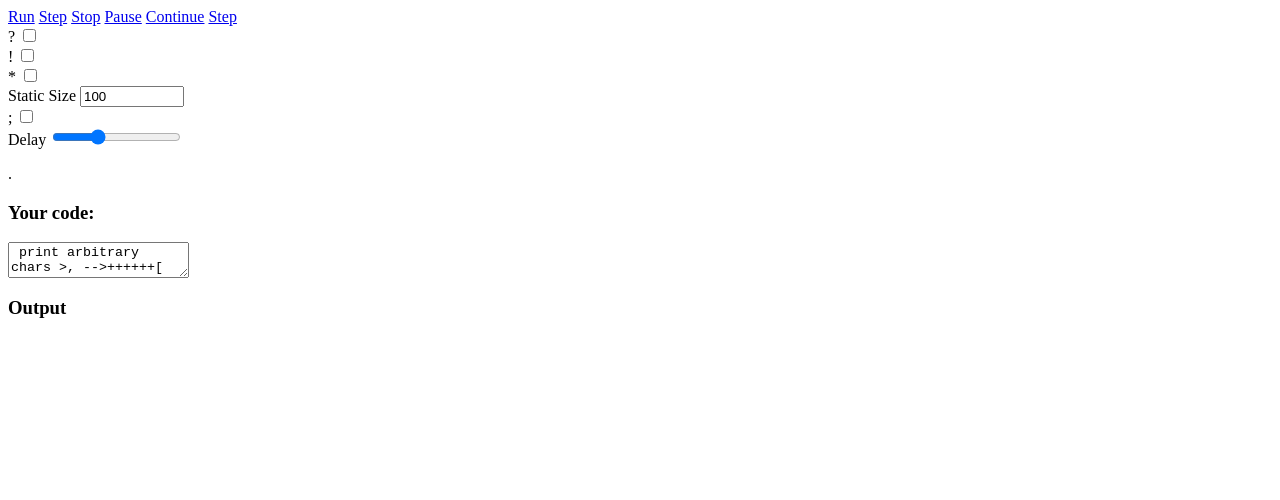
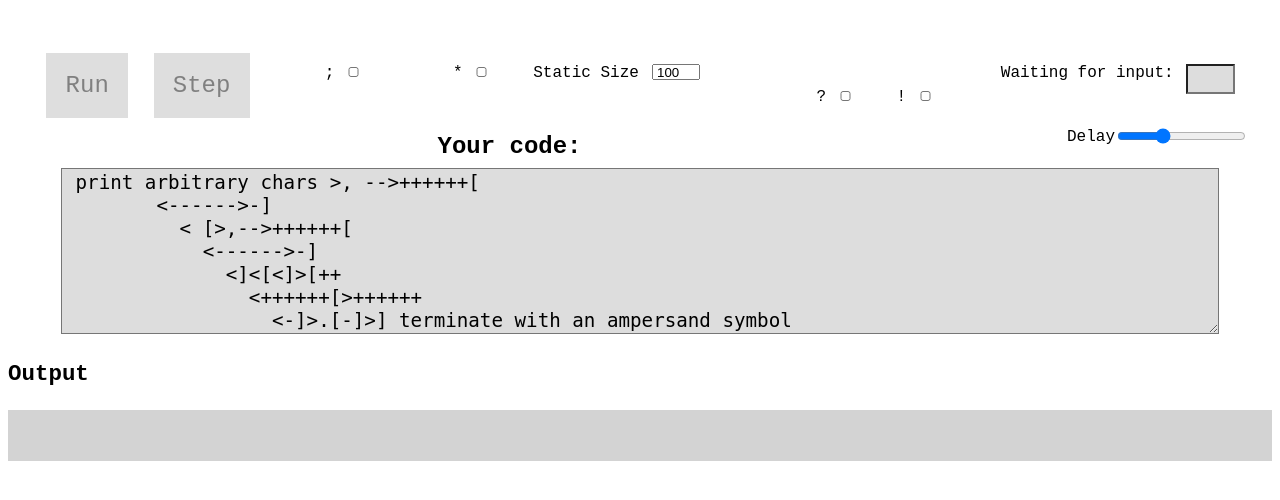
Before and after one commit to fireflame241/BF-interpreter, a plain HTML site: page index.html in a window 1280 px wide. Drawn offline with Linux system fonts and the light colour scheme.

Commit message:
Get stylesheet and js connected.

```diff
--- a/index.html
+++ b/index.html
@@ -1,3 +1,9 @@
+<!DOCTYPE html>
+<html>
+<head>
+  <link rel="stylesheet" href="style.css" />
+  <script type="text/javascript" src="JScode.js"></script>
+</head>
 <body id="body" onresize="refactorWidths(); display();">
 
   <div id="tapecontainer">
@@ -94,3 +100,4 @@
   </section>
 
 </body>
+            </html>
```
